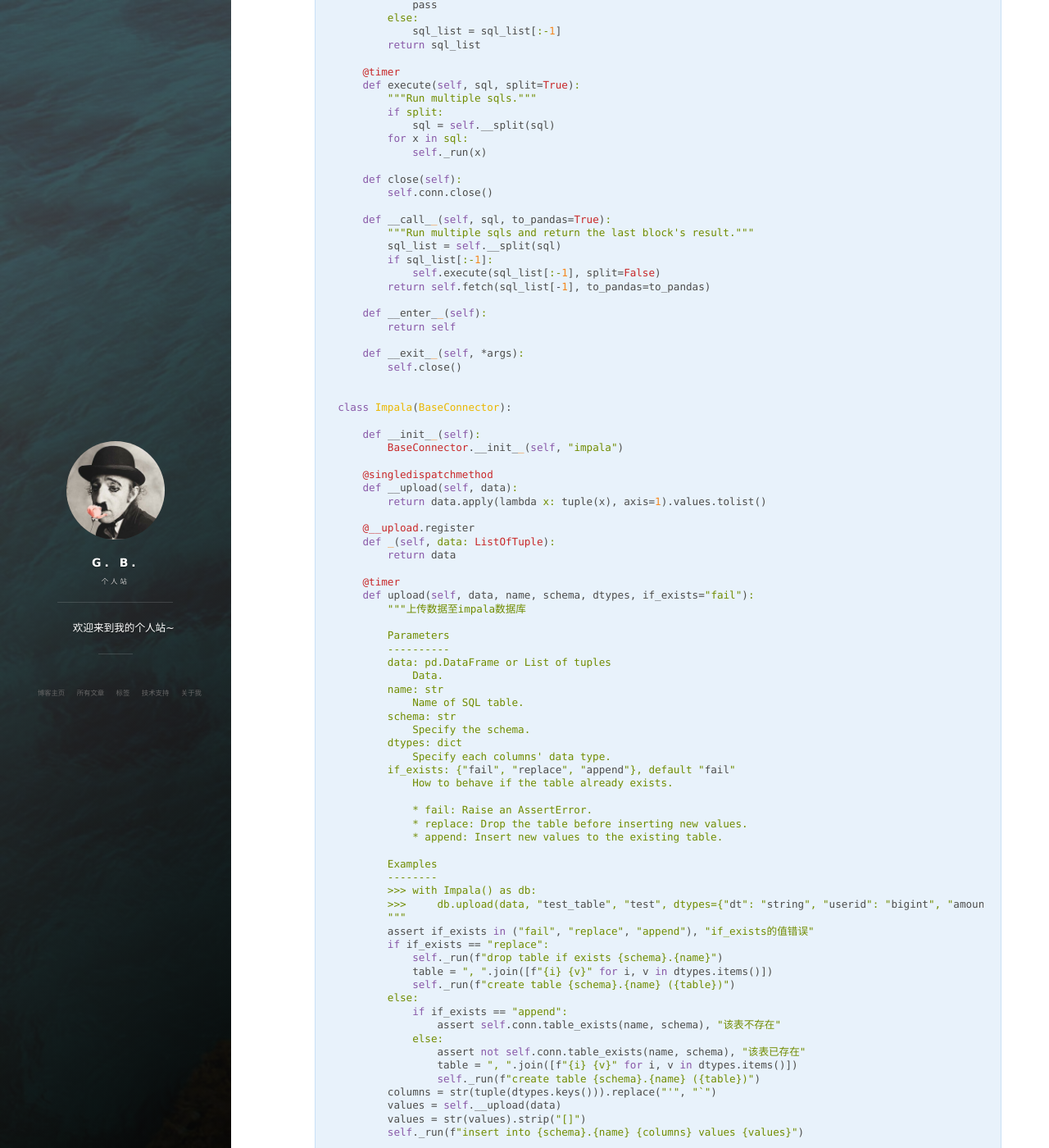
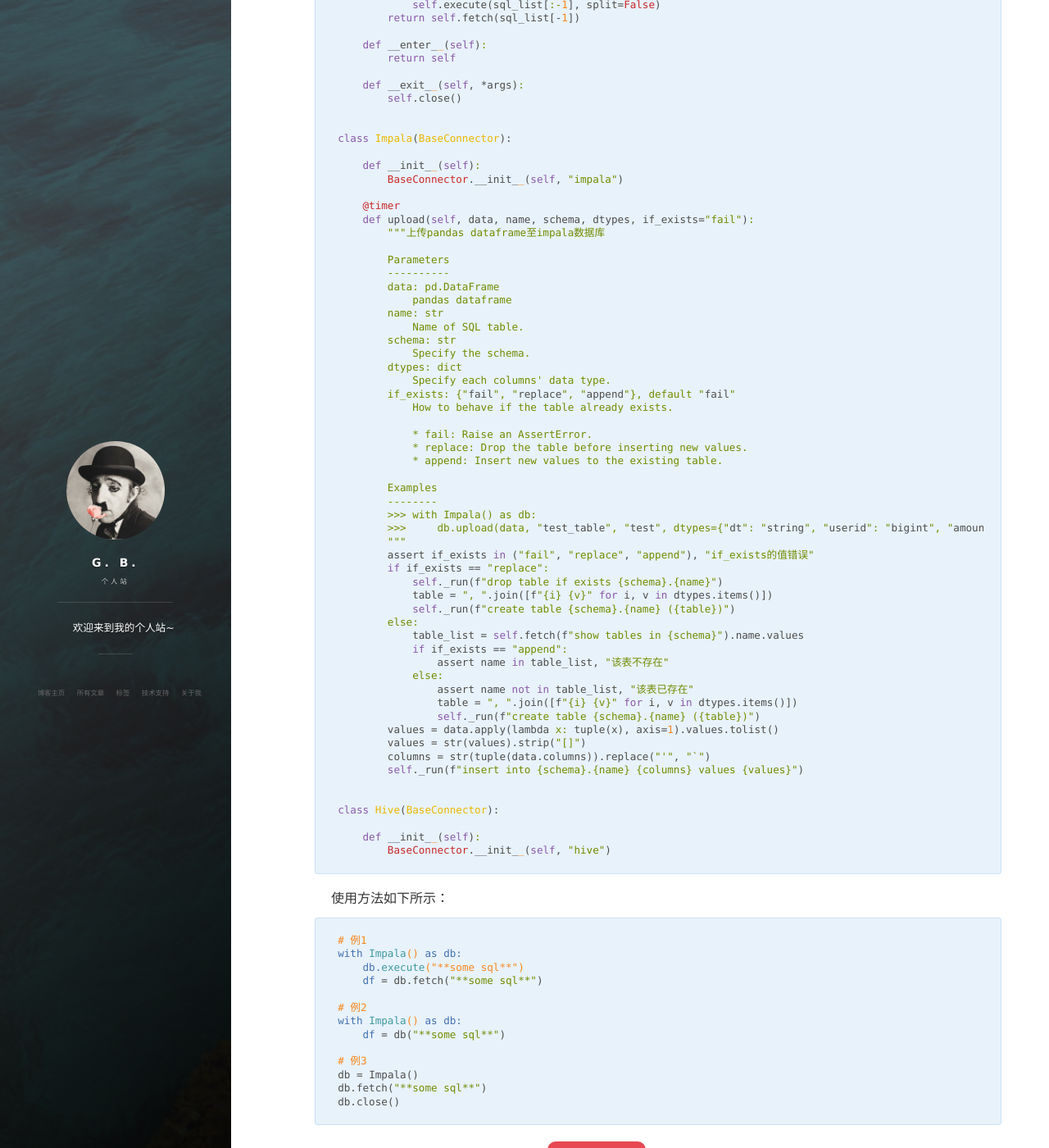
Before and after one commit to Blanket58/Blanket58.github.io, a Jekyll site: the page built from _posts/2020-12-23-impyla.md, in a window 1280 px wide and 1400 px high, scrolled down 1892 px. Shown: the whole window at 82% size. Built offline with Jekyll 4.4.1, drawn with Linux system fonts in a browser that asks for light colours; nearby versions of some CDN libraries; comment, search, counter and statistics services are not loaded; some of the changed text lies outside the part shown.

Commit message:
Revert "提供选项去除对pandas的依赖"
This reverts commit 3380623dfb675b893da6429d20dd2b03faa4daf7.

````diff
--- a/_posts/2020-12-23-impyla.md
+++ b/_posts/2020-12-23-impyla.md
@@ -9,8 +9,6 @@ tag: Python
 使用python连接数据库时，频繁手写连接器使人心烦，因此将其包装为一个类，我们需要使用时只需调用它即可。
 
 ```python
-from functools import singledispatchmethod
-from typing import List, Tuple
 from time import time
 import logging
 
@@ -21,18 +19,9 @@ from decorator import decorator
 __all__ = ["Impala", "Hive"]
 
 
-class ListOfTuple(List[Tuple]):
-    pass
-
-
 def stream_logger_factory(func):
     """Factory to create stream logger."""
-    assert callable(func) or isinstance(func, str), 'Input must be a function or a function name.'
-    if callable(func):
-        name = func.__name__.upper()
-    else:
-        name = func.upper()
-    logger = logging.getLogger(name)
+    logger = logging.getLogger(func.__name__.upper())
     if not logger.handlers:
         logger.setLevel(logging.DEBUG)
         fmt = "%(asctime)s - %(name)s - %(levelname)s - %(message)s"
@@ -71,7 +60,7 @@ class BaseConnector:
         self.cursor = self.conn.cursor()
 
     @timer
-    def fetch(self, sql, tag=None, to_pandas=True):
+    def fetch(self, sql, tag=None):
         """Run one sql or more and get the result.
 
         Parameters
@@ -81,8 +70,6 @@ class BaseConnector:
             * tag!=None, multiple queries
         tag: str, default None
             Select exactly one query by comment like '/*COMMENT*/' locate at the start and get the result.
-        to_pandas: boolean, default True
-            Return pandas DataFrame or list.
 
         Examples
         --------
@@ -96,14 +83,7 @@ class BaseConnector:
             assert len(sql_list) == 1, '请检查tag名，重复或不存在'
             sql = sql_list.pop()
         self.cursor.execute(sql)
-        if to_pandas:
-            from impala.util import as_pandas
-            return as_pandas(self.cursor)
-        else:
-            names = tuple([metadata[0] for metadata in self.cursor.description])
-            result = self.cursor.fetchall()
-            result.insert(0, names)
-            return result
+        return as_pandas(self.cursor)
 
     def _run(self, sql):
         """Run one sql."""
@@ -129,12 +109,12 @@ class BaseConnector:
     def close(self):
         self.conn.close()
 
-    def __call__(self, sql, to_pandas=True):
+    def __call__(self, sql):
         """Run multiple sqls and return the last block's result."""
         sql_list = self.__split(sql)
         if sql_list[:-1]:
             self.execute(sql_list[:-1], split=False)
-        return self.fetch(sql_list[-1], to_pandas=to_pandas)
+        return self.fetch(sql_list[-1])
 
     def __enter__(self):
         return self
@@ -148,22 +128,14 @@ class Impala(BaseConnector):
     def __init__(self):
         BaseConnector.__init__(self, "impala")
 
-    @singledispatchmethod
-    def __upload(self, data):
-        return data.apply(lambda x: tuple(x), axis=1).values.tolist()
-
-    @__upload.register
-    def _(self, data: ListOfTuple):
-        return data
-
     @timer
     def upload(self, data, name, schema, dtypes, if_exists="fail"):
-        """上传数据至impala数据库
+        """上传pandas dataframe至impala数据库
 
         Parameters
         ----------
-        data: pd.DataFrame or List of tuples
-            Data.
+        data: pd.DataFrame
+            pandas dataframe
         name: str
             Name of SQL table.
         schema: str
@@ -188,15 +160,16 @@ class Impala(BaseConnector):
             table = ", ".join([f"{i} {v}" for i, v in dtypes.items()])
             self._run(f"create table {schema}.{name} ({table})")
         else:
+            table_list = self.fetch(f"show tables in {schema}").name.values
             if if_exists == "append":
-                assert self.conn.table_exists(name, schema), "该表不存在"
+                assert name in table_list, "该表不存在"
             else:
-                assert not self.conn.table_exists(name, schema), "该表已存在"
+                assert name not in table_list, "该表已存在"
                 table = ", ".join([f"{i} {v}" for i, v in dtypes.items()])
                 self._run(f"create table {schema}.{name} ({table})")
-        columns = str(tuple(dtypes.keys())).replace("'", "`")
-        values = self.__upload(data)
+        values = data.apply(lambda x: tuple(x), axis=1).values.tolist()
         values = str(values).strip("[]")
+        columns = str(tuple(data.columns)).replace("'", "`")
         self._run(f"insert into {schema}.{name} {columns} values {values}")
 
 
````
